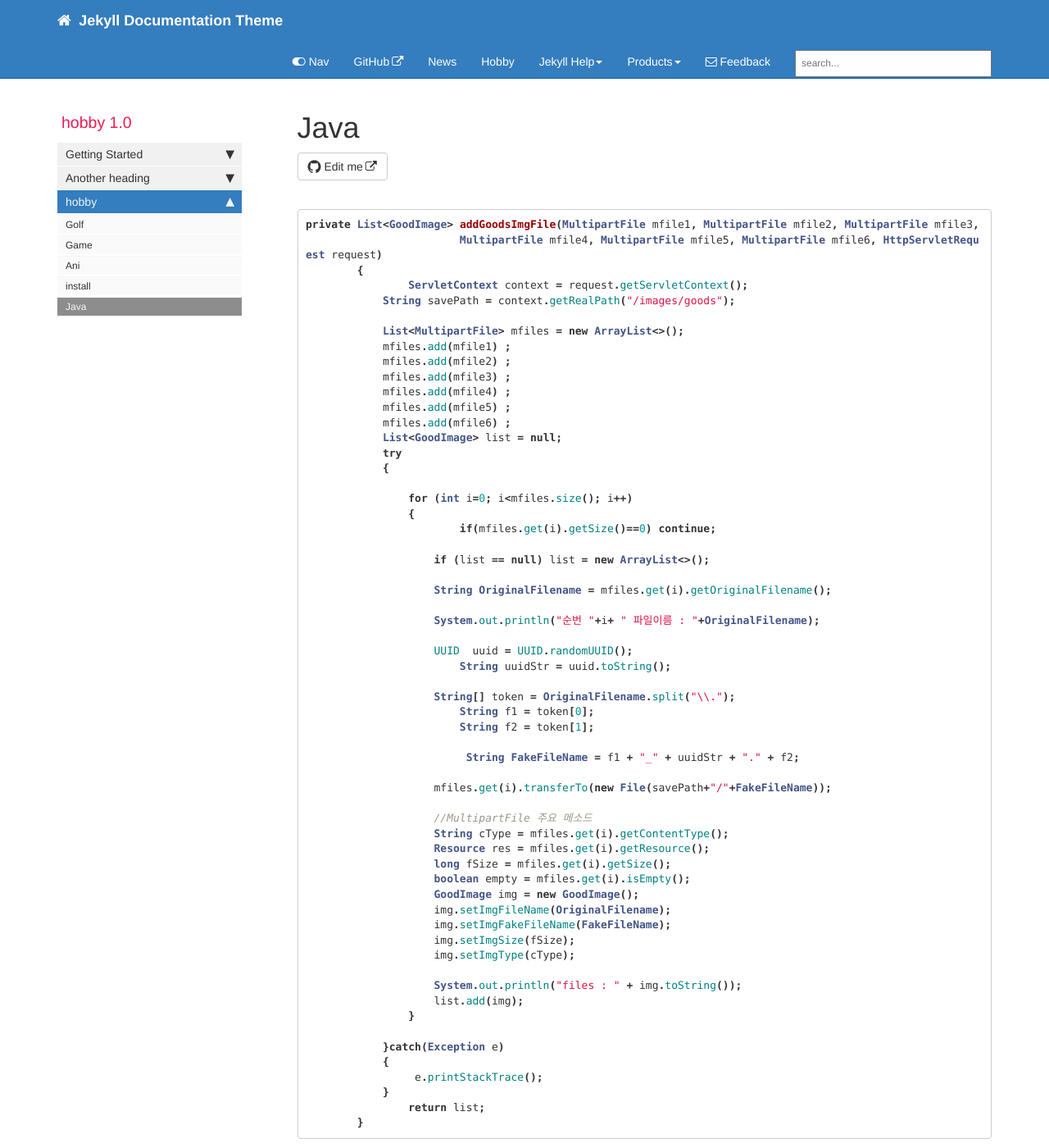
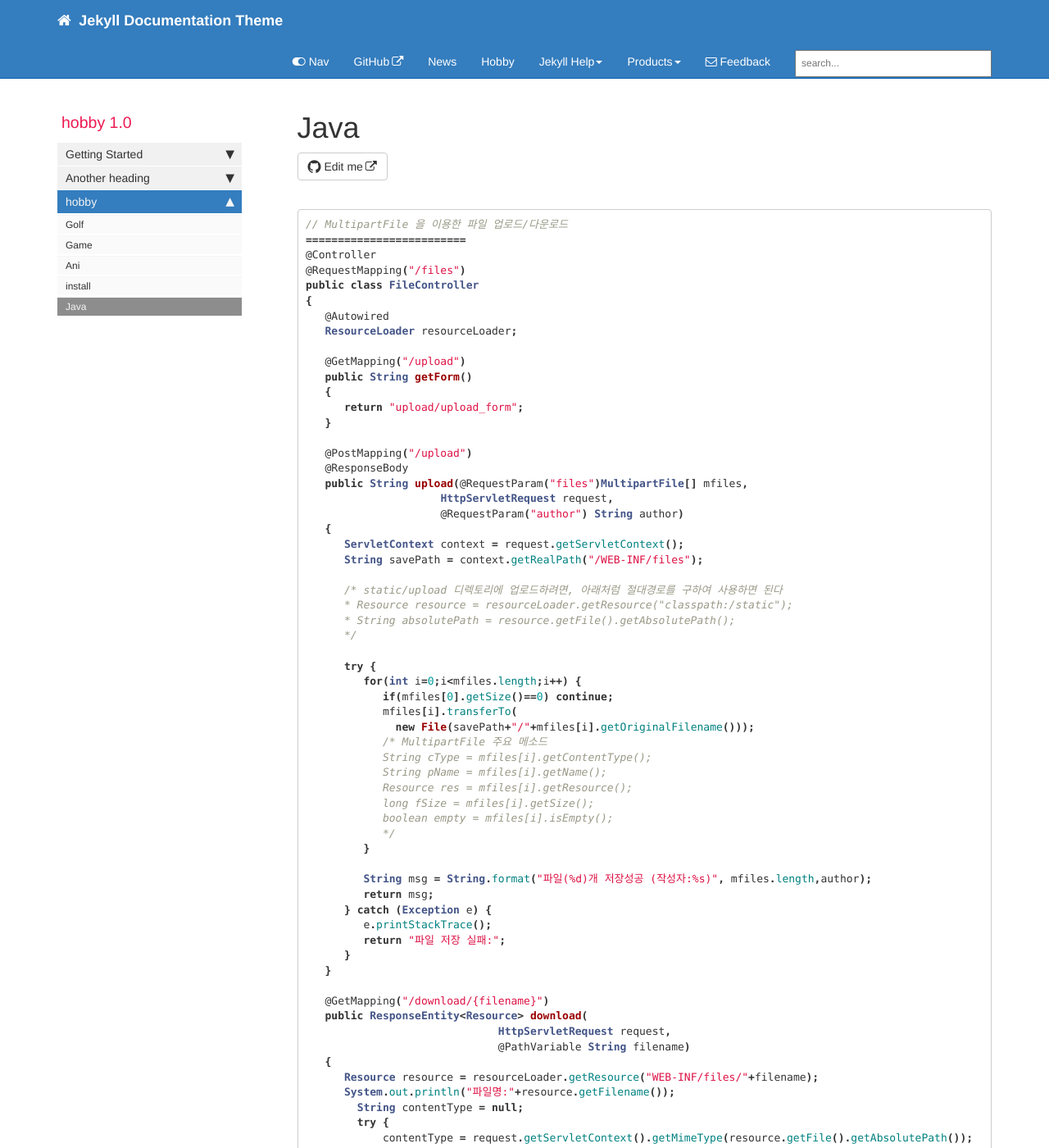
Before and after one commit to cmyk09/cmyk09.github.io, a Jekyll site: the page built from pages/hobby/java.md, in a window 1280 px wide and 1400 px high. Shown: the whole window at 82% size. Built offline with Jekyll 4.4.1, drawn with Linux system fonts in a browser that asks for light colours; comment, search, counter and statistics services are not loaded; some of the changed text lies outside the part shown.

Commit message:
install 페이지 추가, java 페이지 수정

````diff
--- a/_data/sidebars/hobby_sidebar.yml
+++ b/_data/sidebars/hobby_sidebar.yml
@@ -76,7 +76,7 @@ entries:
       output: web, pdf
 
     - title: install
-      url:
+      url: /install.html
       output: web, pdf
 
     - title: Java
--- a/pages/hobby/java.md
+++ b/pages/hobby/java.md
@@ -7,63 +7,85 @@ permalink: java.html
 folder: hobby
 ---
 ```java
-private List<GoodImage> addGoodsImgFile(MultipartFile mfile1, MultipartFile mfile2, MultipartFile mfile3,
-			MultipartFile mfile4, MultipartFile mfile5, MultipartFile mfile6, HttpServletRequest request)
-	{
-		ServletContext context = request.getServletContext();
-	    String savePath = context.getRealPath("/images/goods");
+// MultipartFile 을 이용한 파일 업로드/다운로드
+=========================
+@Controller
+@RequestMapping("/files")
+public class FileController
+{
+   @Autowired
+   ResourceLoader resourceLoader;
 
-	    List<MultipartFile> mfiles = new ArrayList<>();
-	    mfiles.add(mfile1) ;
-	    mfiles.add(mfile2) ;
-	    mfiles.add(mfile3) ;
-	    mfiles.add(mfile4) ;
-	    mfiles.add(mfile5) ;
-	    mfiles.add(mfile6) ;
-	    List<GoodImage> list = null;
-	    try
-	    {
+   @GetMapping("/upload")
+   public String getForm()
+   {
+      return "upload/upload_form";
+   }
 
-	    	for (int i=0; i<mfiles.size(); i++)
-	    	{
-	    		if(mfiles.get(i).getSize()==0) continue;
+   @PostMapping("/upload")
+   @ResponseBody
+   public String upload(@RequestParam("files")MultipartFile[] mfiles,
+                     HttpServletRequest request,
+                     @RequestParam("author") String author)
+   {
+      ServletContext context = request.getServletContext();
+      String savePath = context.getRealPath("/WEB-INF/files");
 
-	            if (list == null) list = new ArrayList<>();
+      /* static/upload 디렉토리에 업로드하려면, 아래처럼 절대경로를 구하여 사용하면 된다
+      * Resource resource = resourceLoader.getResource("classpath:/static");
+      * String absolutePath = resource.getFile().getAbsolutePath();
+      */
 
-	            String OriginalFilename = mfiles.get(i).getOriginalFilename();
+      try {
+         for(int i=0;i<mfiles.length;i++) {
+            if(mfiles[0].getSize()==0) continue;
+            mfiles[i].transferTo(
+              new File(savePath+"/"+mfiles[i].getOriginalFilename()));
+            /* MultipartFile 주요 메소드
+            String cType = mfiles[i].getContentType();
+            String pName = mfiles[i].getName();
+            Resource res = mfiles[i].getResource();
+            long fSize = mfiles[i].getSize();
+            boolean empty = mfiles[i].isEmpty();
+            */
+         }
 
-	            System.out.println("순번 "+i+ " 파일이름 : "+OriginalFilename);
+         String msg = String.format("파일(%d)개 저장성공 (작성자:%s)", mfiles.length,author);
+         return msg;
+      } catch (Exception e) {
+         e.printStackTrace();
+         return "파일 저장 실패:";
+      }
+   }
 
-	            UUID  uuid = UUID.randomUUID();
-		        String uuidStr = uuid.toString();
+   @GetMapping("/download/{filename}")
+   public ResponseEntity<Resource> download(
+                              HttpServletRequest request,
+                              @PathVariable String filename)
+   {
+      Resource resource = resourceLoader.getResource("WEB-INF/files/"+filename);
+      System.out.println("파일명:"+resource.getFilename());
+        String contentType = null;
+        try {
+            contentType = request.getServletContext().getMimeType(resource.getFile().getAbsolutePath());
+        } catch (IOException e) {
+            e.printStackTrace();
+        }
+        if(contentType == null) {
+            contentType = "application/octet-stream";
+        }
 
-	            String[] token = OriginalFilename.split("\\.");
-		        String f1 = token[0];
-		        String f2 = token[1];
+        /* 파일명이 한글로 되어 있을 때 다운로드가 안되는 경우... */
+        try {
+         filename = new String(filename.getBytes("UTF-8"), "ISO-8859-1");
+      } catch (UnsupportedEncodingException e) {
+         e.printStackTrace();
+      }
 
-		         String FakeFileName = f1 + "_" + uuidStr + "." + f2;
-
-	            mfiles.get(i).transferTo(new File(savePath+"/"+FakeFileName));
-
-	            //MultipartFile 주요 메소드
-	            String cType = mfiles.get(i).getContentType();
-	            Resource res = mfiles.get(i).getResource();
-	            long fSize = mfiles.get(i).getSize();
-	            boolean empty = mfiles.get(i).isEmpty();
-	            GoodImage img = new GoodImage();
-	            img.setImgFileName(OriginalFilename);
-	            img.setImgFakeFileName(FakeFileName);
-	            img.setImgSize(fSize);
-	            img.setImgType(cType);
-
-	            System.out.println("files : " + img.toString());
-	            list.add(img);
-	    	}
-
-	    }catch(Exception e)
-	    {
-	         e.printStackTrace();
-	    }
-		return list;
-	}
+        return ResponseEntity.ok()
+                .contentType(MediaType.parseMediaType(contentType))
+                .header(HttpHeaders.CONTENT_DISPOSITION, "attachment; filename=\"" + filename + "\"")
+                .body(resource);
+   }
+}
 ```
````
Also changed, not shown: pages/hobby/install.md (added, +148 -0 lines).
